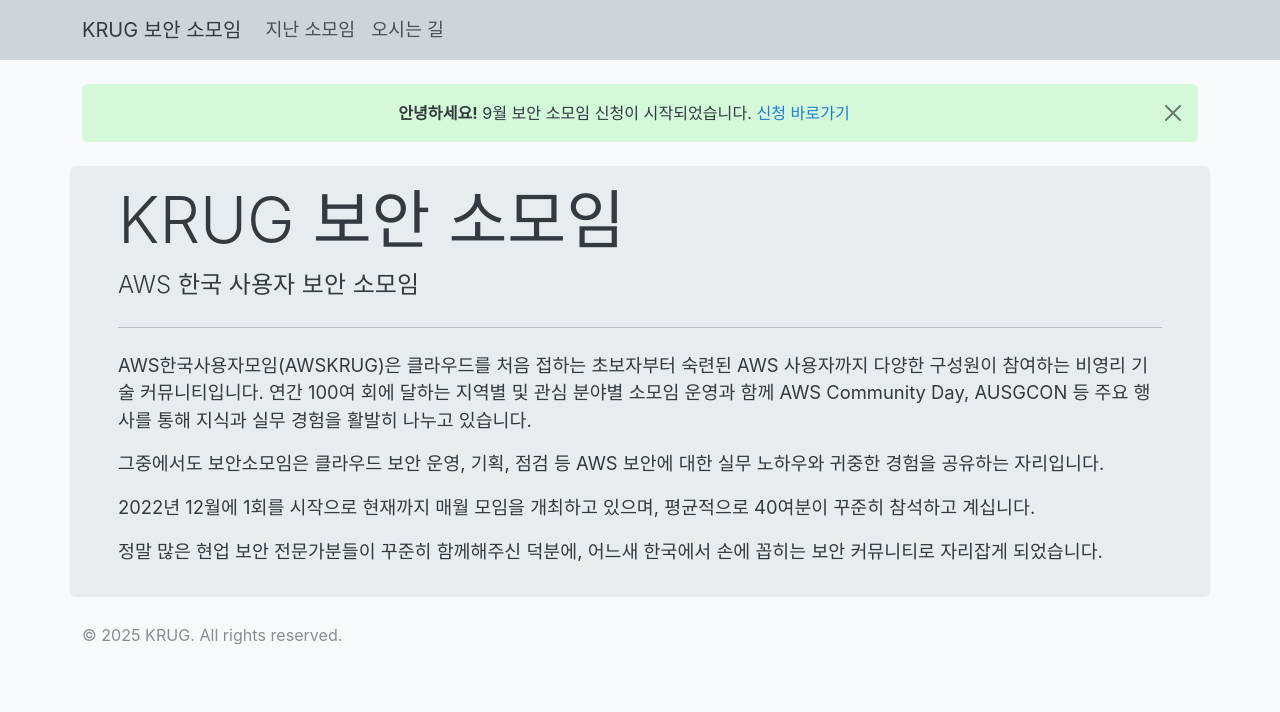
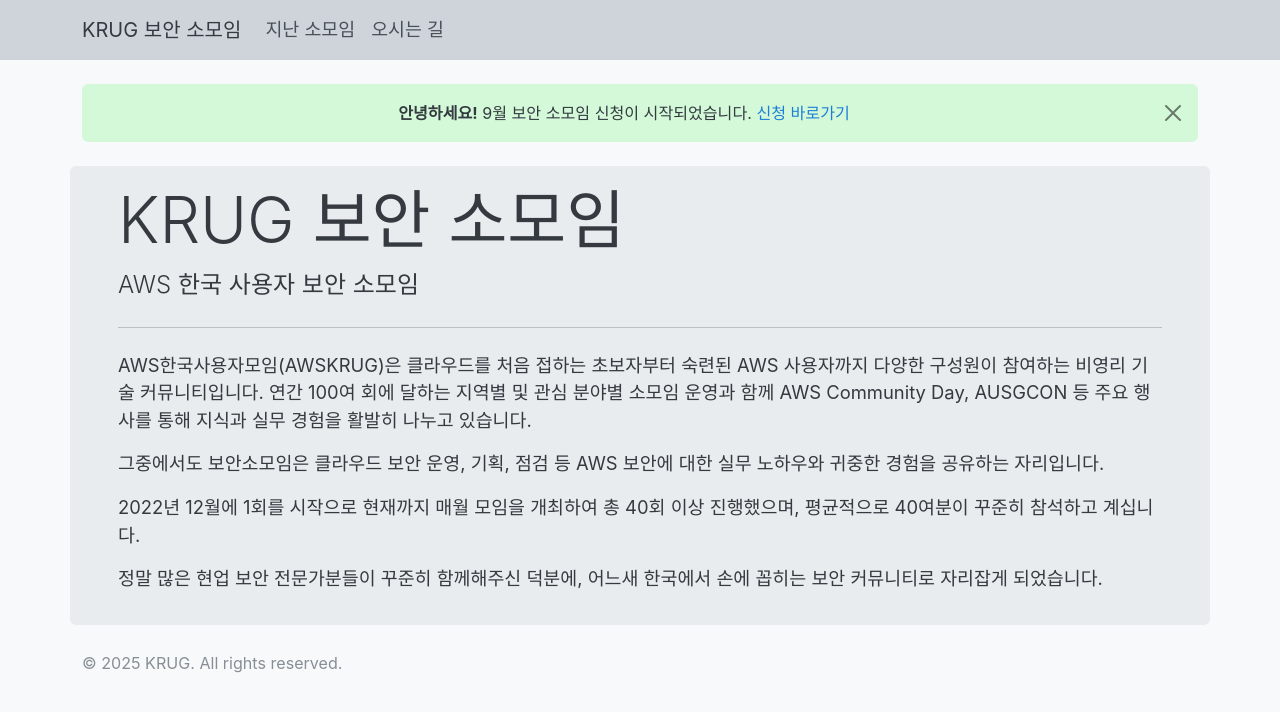
Before and after one commit to awskrug/security-group, a Jekyll site: the page built from index.md, in a window 1280 px wide. Shown: the top 712 px of the page. Built offline with Jekyll 4.4.1, drawn with Linux system fonts in a browser that asks for light colours.

Commit message:
메인페이지 변경

```diff
--- a/index.md
+++ b/index.md
@@ -7,6 +7,6 @@ AWS한국사용자모임(AWSKRUG)은 클라우드를 처음 접하는 초보자
 
 그중에서도 보안소모임은 클라우드 보안 운영, 기획, 점검 등 AWS 보안에 대한 실무 노하우와 귀중한 경험을 공유하는 자리입니다.
 
-2022년 12월에 1회를 시작으로 현재까지 매월 모임을 개최하고 있으며, 평균적으로 40여분이 꾸준히 참석하고 계십니다.
+2022년 12월에 1회를 시작으로 현재까지 매월 모임을 개최하여 총 40회 이상 진행했으며, 평균적으로 40여분이 꾸준히 참석하고 계십니다.
 
 정말 많은 현업 보안 전문가분들이 꾸준히 함께해주신 덕분에, 어느새 한국에서 손에 꼽히는 보안 커뮤니티로 자리잡게 되었습니다.
```
